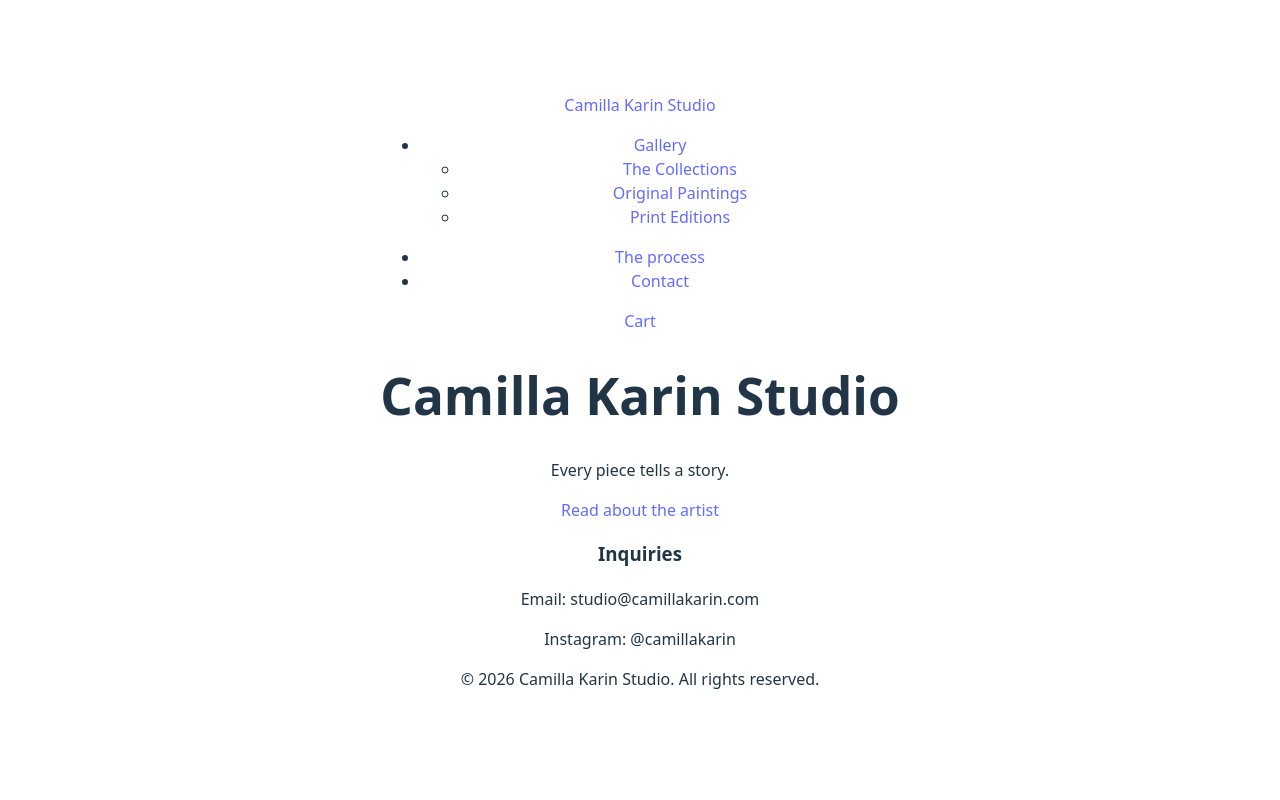
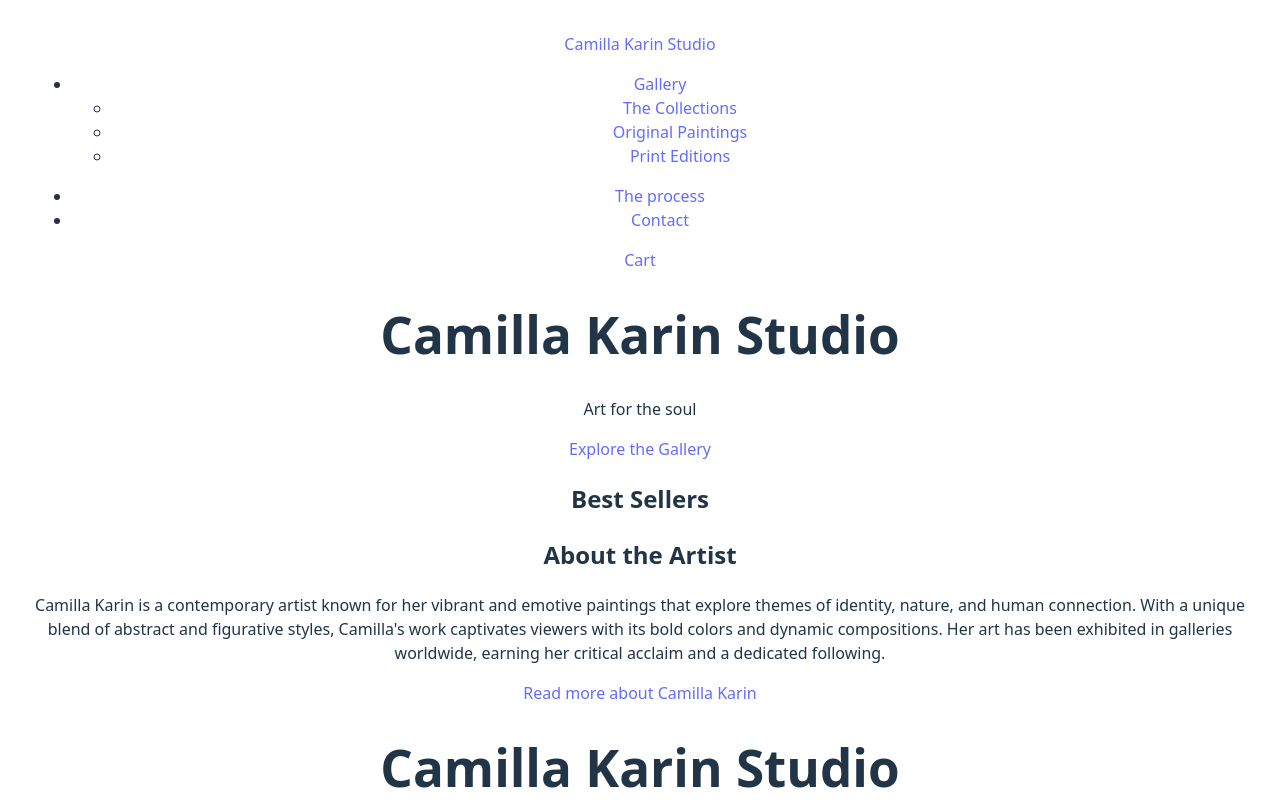
Before and after one commit to jessikarl/art-studio, a React (Vite) app in the folder frontend/: page / in a window 1280 px wide. Shown: the top 800 px of the page. Built offline with nearby package versions, Linux system fonts and the light colour scheme.

Commit message:
added home content and layout

```diff
--- a/frontend/src/pages/Home.tsx
+++ b/frontend/src/pages/Home.tsx
@@ -1,8 +1,38 @@
+import { Link } from "react-router";
+
 export const Home = () => {
   return (
-    <div>
-      <h1>Home</h1>
-      <p>Welcome to the home page!</p>
-    </div>
+    <>
+      <div className="home-container">
+        <div className="hero-container">
+
+          <h1>Camilla Karin Studio</h1>
+          <p>Art for the soul</p>
+
+          <div className="galleryButtonContainer">
+            <div className="galleryButton">
+                <Link to="/gallery" className="galleryButtonLink">
+                    Explore the Gallery
+                </Link>
+            </div>
+          </div>
+
+        </div>
+
+        <div className="best-sellers-container">
+          <h2>Best Sellers</h2>
+        </div>
+
+        <div className="about-short-container">
+          <h2>About the Artist</h2>
+          <p>Camilla Karin is a contemporary artist known for her vibrant and emotive paintings that explore themes of identity, nature, and human connection. With a unique blend of abstract and figurative styles, Camilla's work captivates viewers with its bold colors and dynamic compositions. Her art has been exhibited in galleries worldwide, earning her critical acclaim and a dedicated following.</p>
+          <Link to="/about" className="about-link">Read more about Camilla Karin</Link>
+        </div>
+
+      </div>
+
+    </>
+
   );
+
 };
--- a/frontend/src/pages/Layout.tsx
+++ b/frontend/src/pages/Layout.tsx
@@ -1,10 +1,12 @@
 import { Navbar } from '../components/Navbar';
 import { Footer } from '../components/Footer';
+import { Outlet } from 'react-router';
 
 export const Layout = () => {
   return (
     <>
     <Navbar />
+    <Outlet />
     <Footer />
     </>
   );
```
